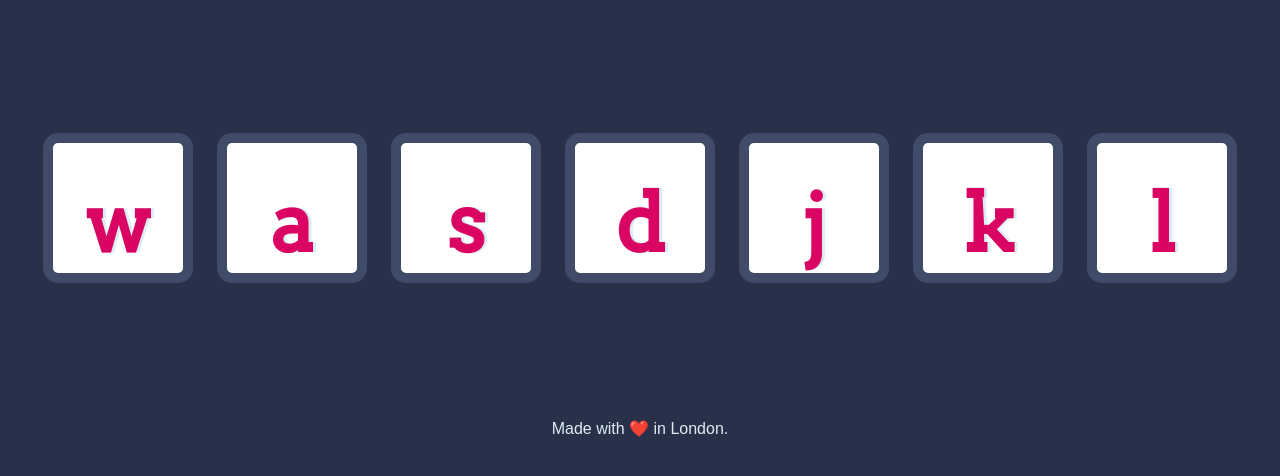
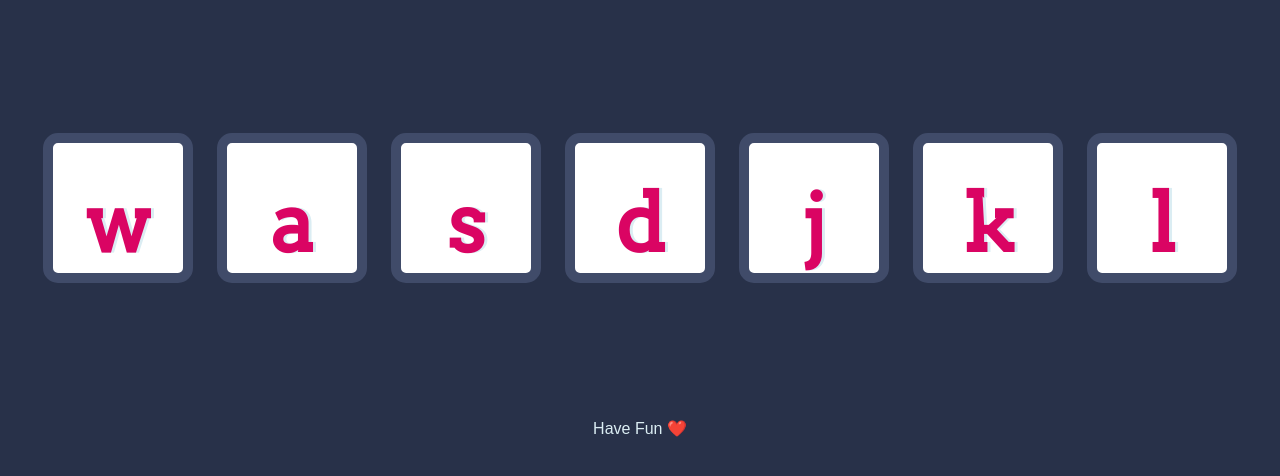
Before and after one commit to Lordwick5/Drum-kit, a plain HTML site: page index.html in a window 1280 px wide. Shown: the part 156-632 px from the top of the page. Drawn offline with Linux system fonts and the light colour scheme.

Commit message:
Initial commit

```diff
--- a/index.html
+++ b/index.html
@@ -23,7 +23,7 @@
 
 
   <footer>
-    Made with ❤️ in London.
+    Have Fun ❤️
   </footer>
 </body>
 
```
